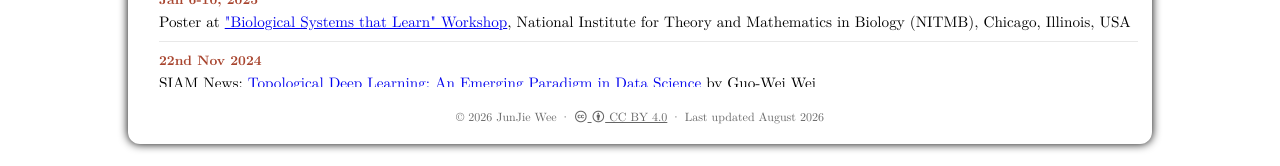
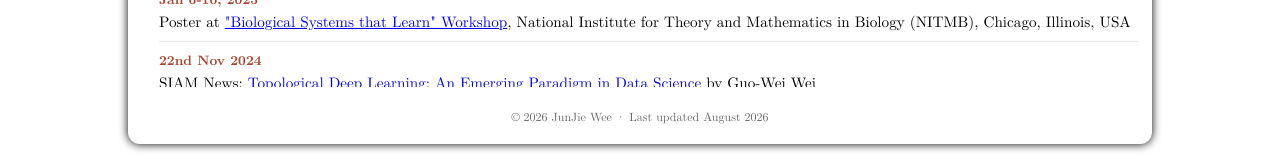
Before and after one commit to junjiewee/junjiewee.github.io, a Jekyll site: the page built from index.html, in a window 1280 px wide. Shown: the part 837-1003 px from the top of the page. Built offline with Jekyll 4.4.1, drawn with Linux system fonts in a browser that asks for light colours; nearby versions of some CDN libraries; a style sheet for code colours, icons or effects is not loaded.

Commit message:
Remove CC badge from footer, brighten low-contrast header icons in dark mode
- Drop the CC BY 4.0 link from the site footer, keeping just the
  copyright and last-updated line.
- Google Scholar and Publons header icons used their true brand blues
  in both themes, which fall to ~3.8:1 and ~2.2:1 contrast against
  the dark theme's navy background (the latter below WCAG's 3:1
  minimum for graphical elements). Added --icon-scholar/--icon-publons
  tokens so dark mode gets brighter variants while light mode keeps
  the real brand colors, following the same per-theme token pattern
  already used throughout this stylesheet.

```diff
--- a/_layouts/default.html
+++ b/_layouts/default.html
@@ -25,7 +25,7 @@
               {{ content }}
             </div>
             <footer id="site-footer">
-              &copy; {{ site.time | date: "%Y" }} JunJie Wee &middot; <a href="https://creativecommons.org/licenses/by/4.0/" target="_blank" rel="license noopener"><i class="fab fa-creative-commons" aria-hidden="true"></i> <i class="fab fa-creative-commons-by" aria-hidden="true"></i> CC BY 4.0</a> &middot; Last updated {{ site.time | date: "%B %Y" }}
+              &copy; {{ site.time | date: "%Y" }} JunJie Wee &middot; Last updated {{ site.time | date: "%B %Y" }}
             </footer>
     </div>
     </div>
--- a/css/style.css
+++ b/css/style.css
@@ -66,6 +66,14 @@
   --accent-code-border: rgba(124, 92, 191, 0.42);
   --accent-data: #c2740c;
   --accent-data-border: rgba(194, 116, 12, 0.42);
+  /* Brand colors for the header's Google Scholar/Publons icons.
+     Their real brand blues have too little contrast against the dark
+     theme's navy background (~3.8:1 and ~2.2:1 respectively - the
+     latter is below WCAG's 3:1 minimum for graphical elements), so
+     dark mode gets brighter variants; light mode keeps the true
+     brand color. */
+  --icon-scholar: rgb(0, 119, 255);
+  --icon-publons: rgb(12, 88, 158);
 }
 
 @media (prefers-color-scheme: dark) {
@@ -105,6 +113,8 @@
     --accent-code-border: rgba(184, 161, 232, 0.42);
     --accent-data: #f0a840;
     --accent-data-border: rgba(240, 168, 64, 0.42);
+    --icon-scholar: #4da6ff;
+    --icon-publons: #4a90d9;
   }
 }
 
@@ -138,6 +148,8 @@
   --accent-code-border: rgba(184, 161, 232, 0.42);
   --accent-data: #f0a840;
   --accent-data-border: rgba(240, 168, 64, 0.42);
+  --icon-scholar: #4da6ff;
+  --icon-publons: #4a90d9;
 }
 
 /* ---- base ---- */
@@ -797,7 +809,7 @@
 }
 
 .ai-google-scholar-square{
-  color: rgb(0, 119, 255);
+  color: var(--icon-scholar);
 }
 
 .ai-researchgate-square{
@@ -805,7 +817,7 @@
 }
 
 .ai-publons-square{
-  color:rgb(12, 88, 158);
+  color: var(--icon-publons);
 }
 
 .btn{padding:.5rem;font-size:.9rem;line-height:.9;box-shadow: 0 0 .5px #000000;}
@@ -1366,19 +1378,6 @@
   color: var(--text-color);
   opacity: .6;
   padding: 20px 0 6px;
-}
-/* Muted to match the footer's own subdued color rather than the
-   brighter site-wide link color, which would make the CC link stand
-   out more than a footer credit line should. */
-#site-footer a{
-  color: var(--text-color);
-  text-decoration: underline;
-}
-#site-footer a:hover{
-  opacity: .8;
-}
-#site-footer i{
-  margin: 0 1px;
 }
 
 .container{
```
